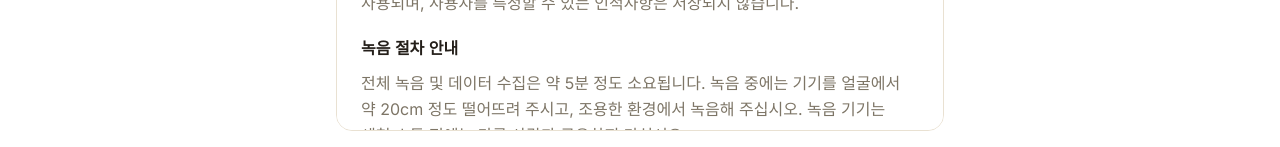
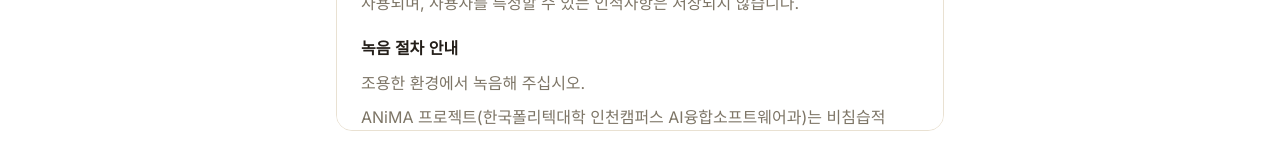
Before and after one commit to sagejeong/anima-site, a Next.js app: page /signup in a window 1280 px wide. Shown: the part 653-800 px from the top of the page. Built offline with nearby package versions, Linux system fonts and the light colour scheme; no server answers; a web font is replaced by a local one.

Commit message:
회원가입 동의문 녹음 절차 안내에서 근거 없는 5분/20cm/세척소독 문구 삭제

```diff
--- a/components/signup/ConsentStep.tsx
+++ b/components/signup/ConsentStep.tsx
@@ -46,10 +46,7 @@ export default function ConsentStep({
         <section>
           <h3 className="font-semibold text-ink">녹음 절차 안내</h3>
           <p className="mt-2">
-            전체 녹음 및 데이터 수집은 약 5분 정도 소요됩니다. 녹음 중에는 기기를
-            얼굴에서 약 20cm 정도 떨어뜨려 주시고, 조용한 환경에서 녹음해
-            주십시오. 녹음 기기는 세척·소독 전에는 다른 사람과 공유하지
-            마십시오.
+            조용한 환경에서 녹음해 주십시오.
           </p>
           <p className="mt-2">
             ANiMA 프로젝트(한국폴리텍대학 인천캠퍼스 AI융합소프트웨어과)는
```
